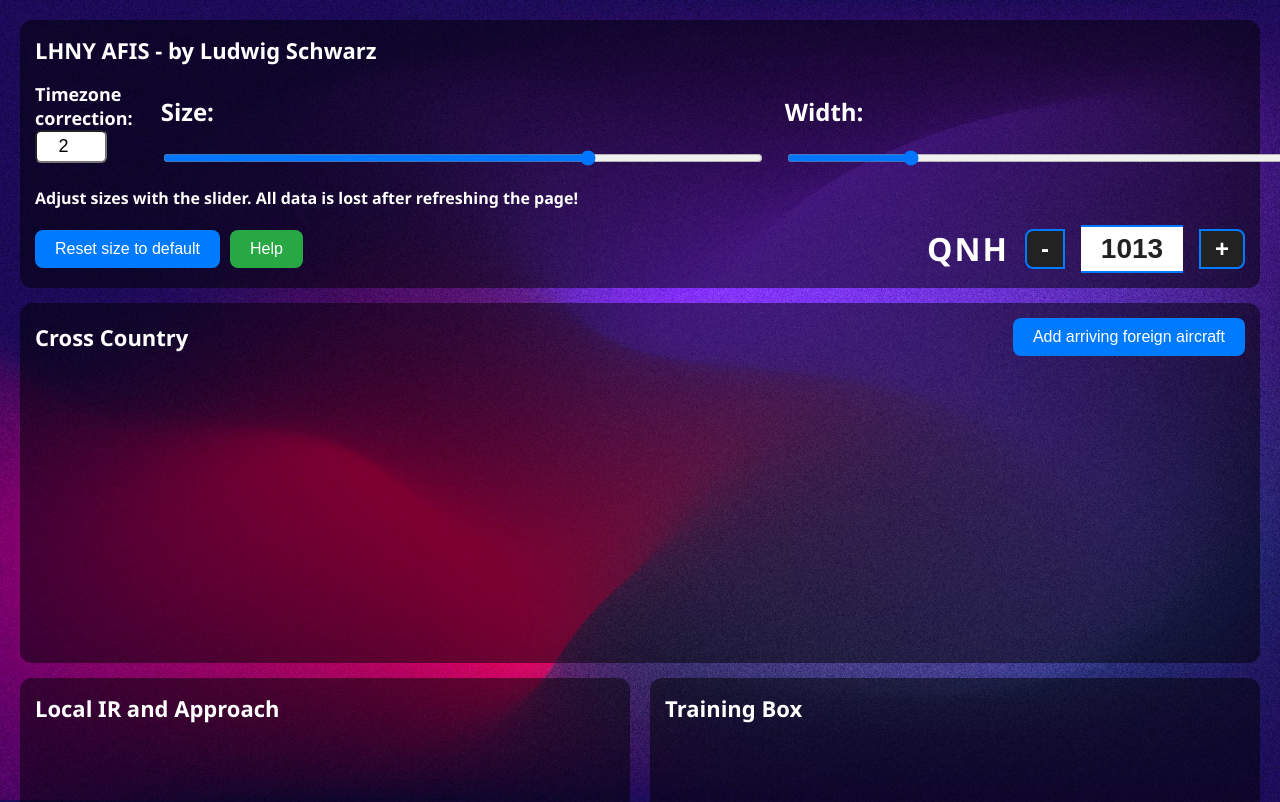
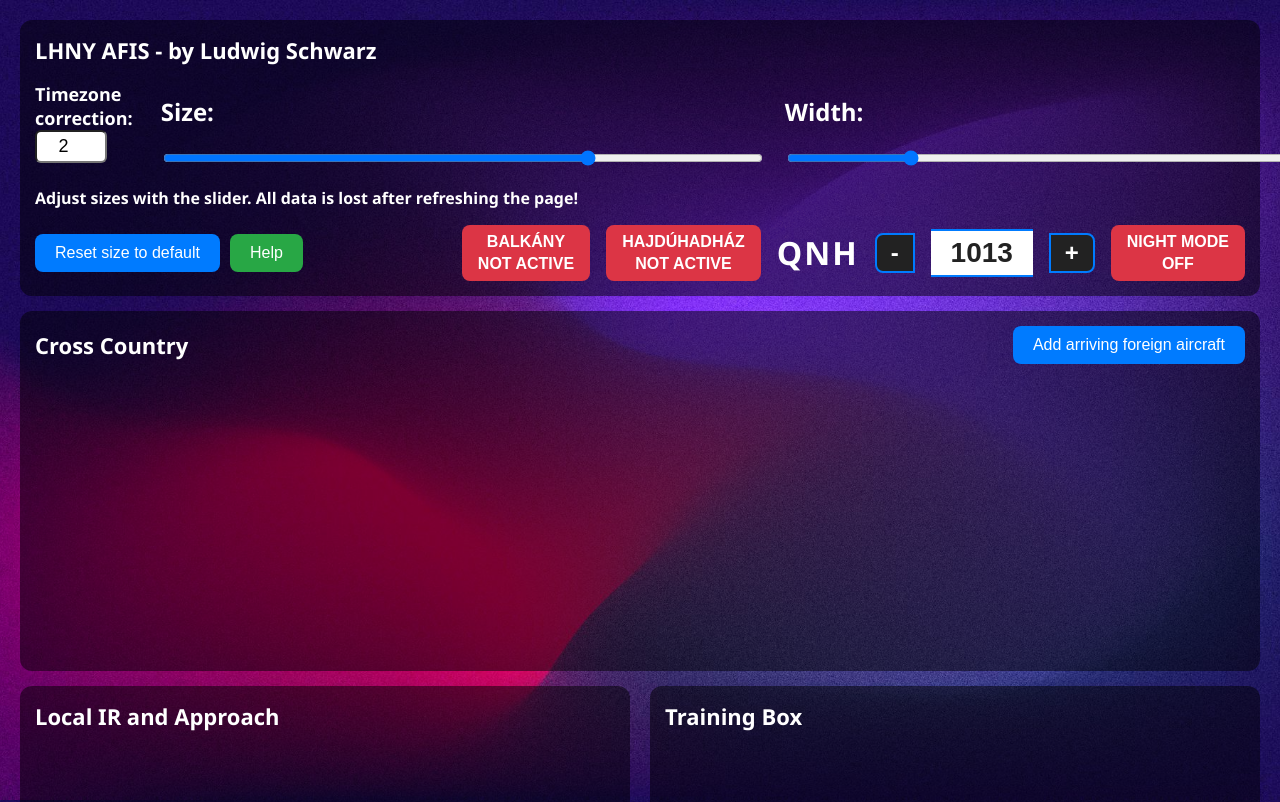
Before and after one commit to fepatrik/LHNY-AFIS, a Next.js app: page / in a window 1280 px wide. Shown: the top 802 px of the page. Built offline with nearby package versions, Linux system fonts and the light colour scheme.

Commit message:
Night Mode

```diff
--- a/components/AfisProgram.tsx
+++ b/components/AfisProgram.tsx
@@ -41,6 +41,11 @@ const AfisProgram = () => {
   const [foreignAircraftReg, setForeignAircraftReg] = useState("");
   const [foreignAircraftOnFreq, setForeignAircraftOnFreq] = useState(true);
   const [foreignAircrafts, setForeignAircrafts] = useState<Set<string>>(new Set());
+  const [balkanyActive, setBalkanyActive] = useState(false);
+  const [hajduhadhazActive, setHajduhadhazActive] = useState(false);
+  const [isNightMode, setIsNightMode] = useState(false);
+  const [edgeLights, setEdgeLights] = useState<{ [reg: string]: boolean }>({});
+  const [approachLights, setApproachLights] = useState<{ [reg: string]: boolean }>({});
 
   const openAddForeignAircraftModal = () => {
     setIsAddForeignAircraftModalOpen(true);
@@ -359,6 +364,12 @@ const moveToVisualFromHolding = (reg: string, squawk: string, crew: string) => {
   } else {
     addFlightLog(reg, takeoffTime, "", squawk, crew);
   }
+
+  // Initialize lights as ON when aircraft enters visual circuit in night mode
+  if (isNightMode) {
+    setEdgeLights(prev => ({ ...prev, [reg]: true }));
+    setApproachLights(prev => ({ ...prev, [reg]: true }));
+  }
 };
 
 const moveToTaxiingFromLocalIR = (reg: string) => {
@@ -424,6 +435,11 @@ const resetSizes = () => {
     setLocalIR(localIR.filter((r) => r !== reg));
     setVisualCircuit([...visualCircuit, reg]);
     // Do NOT delete localIRDetails here
+
+    if (isNightMode) {
+      setEdgeLights(prev => ({ ...prev, [reg]: true }));
+      setApproachLights(prev => ({ ...prev, [reg]: true }));
+    }
   };
 
 const addAircraftToApron = () => {
@@ -505,11 +521,21 @@ const moveToLocalIRFromCrossCountry = (reg: string) => {
       return copy;
     });
     setVisualCircuit([...visualCircuit, reg]);
+
+    if (isNightMode) {
+      setEdgeLights(prev => ({ ...prev, [reg]: true }));
+      setApproachLights(prev => ({ ...prev, [reg]: true }));
+    }
   };
 
   const moveToVisualFromCrossCountry = (reg: string) => {
     setCrossCountry(crossCountry.filter((r) => r !== reg));
     setVisualCircuit([...visualCircuit, reg]);
+
+    if (isNightMode) {
+      setEdgeLights(prev => ({ ...prev, [reg]: true }));
+      setApproachLights(prev => ({ ...prev, [reg]: true }));
+    }
   };
 
   // Helper to persist localIRDetails to the store and state
@@ -558,7 +584,7 @@ const moveToLocalIRFromCrossCountry = (reg: string) => {
     const idx = visualCircuit.indexOf(reg);
     if (idx < visualCircuit.length - 1) {
       const newVC = [...visualCircuit];
-      [newVC[idx + 1], newVC[idx]] = [newVC[idx + 1], newVC[idx]];
+      [newVC[idx + 1], newVC[idx]] = [newVC[idx], newVC[idx + 1]]; // A sorrend megcserélve
       setVisualCircuit(newVC);
     }
   };
@@ -712,6 +738,48 @@ const renderAircraft = (
             </button>
           </div>
 
+          {isNightMode && regs === visualCircuit && (
+            <div style={{ display: "flex", gap: "5px", marginBottom: "10px" }}>
+              <button
+                onClick={() => setEdgeLights(prev => ({
+                  ...prev,
+                  [reg]: !prev[reg]
+                }))}
+                style={{
+                  padding: `${4 * scale}px`,
+                  backgroundColor: edgeLights[reg] ? 'green' : 'red',
+                  color: 'white',
+                  borderRadius: '4px',
+                  border: 'none',
+                  cursor: 'pointer',
+                  fontWeight: 'bold',
+                  fontSize: `${12 * scale}px`,
+                  flex: 1
+                }}
+              >
+                Edge Light
+              </button>
+              <button
+                onClick={() => setApproachLights(prev => ({
+                  ...prev,
+                  [reg]: !prev[reg]
+                }))}
+                style={{
+                  padding: `${4 * scale}px`,
+                  backgroundColor: approachLights[reg] ? 'green' : 'red',
+                  color: 'white',
+                  borderRadius: '4px',
+                  border: 'none',
+                  cursor: 'pointer',
+                  fontWeight: 'bold',
+                  fontSize: `${12 * scale}px`,
+                  flex: 1
+                }}
+              >
+                Approach Light
+              </button>
+            </div>
+          )}
 
           {isCrossCountry && (
             <div style={{ marginBottom: `${10 * scale}px` }}>
@@ -760,7 +828,7 @@ const renderAircraft = (
         borderRadius: `${6 * scale}px`,
         color: "black",
         marginBottom: `${8 * scale}px`,
-        fontSize: `${16 * scale}px`, // Increased font size
+        fontSize: `${20 * scale}px`, // Increased font size
         width: `calc(100% - ${12 * scale}px)`, // Mindkét oldalra 6px margó
         marginLeft: `${6 * scale}px`,
         marginRight: `${6 * scale}px`,
@@ -785,9 +853,20 @@ const renderAircraft = (
               <input
                 type="text"
                 value={localIRDetails[reg]?.height || ""}
-                onChange={(e) => handleLocalIRChange(reg, 'height', e.target.value)}
+                onChange={(e) => handleLocalIRChange(reg, 'height', e.target.value.toUpperCase())}
                 placeholder="Additional remark"
-                style={{ padding: `${6 * scale}px`, borderRadius: `${6 * scale}px`, color: 'black', marginBottom: `${8 * scale}px`, fontSize: `${16 * scale}px` }}
+                style={{
+                  padding: `${6 * scale}px`,
+                  borderRadius: `${6 * scale}px`,
+                  color: 'black',
+                  marginBottom: `${8 * scale}px`,
+                  fontSize: `${20 * scale}px`,
+                  textTransform: 'uppercase'
+                }}
+                onInput={(e) => {
+                  const target = e.target as HTMLInputElement;
+                  target.value = target.value.toUpperCase();
+                }}
               />
               {/* MISAPP/HOLDING/OUTBOUND/ON FINAL/3 MILES button */}
               {["RNP Z", "RNP Y", "VOR", "BOR", "NDB", "VOR TEMPO", "NDB NCS"].includes(localIRDetails[reg]?.procedure) && (
@@ -989,8 +1068,52 @@ const getAircraftGroup = (reg: string) => {
         Help
       </button>
     </div>
-    {/* QNH right aligned */}
+    {/* QNH and Airspace section */}
     <div style={{ display: "flex", alignItems: "center", gap: "16px", marginLeft: "auto" }}>
+      {/* Balkány button */}
+      <button
+        style={{
+          padding: "8px 16px",
+          fontSize: "16px",
+          borderRadius: "8px",
+          border: "none",
+          background: balkanyActive ? "#28a745" : "#dc3545",
+          color: "white",
+          fontWeight: "bold",
+          cursor: "pointer",
+          display: "flex",
+          flexDirection: "column",
+          alignItems: "center",
+          minWidth: "120px"
+        }}
+        onClick={() => setBalkanyActive(!balkanyActive)}
+      >
+        <span style={{ marginBottom: "4px" }}>BALKÁNY</span>
+        <span>{balkanyActive ? "ACTIVE" : "NOT ACTIVE"}</span>
+      </button>
+
+      {/* Hajdúhadház button */}
+      <button
+        style={{
+          padding: "8px 16px",
+          fontSize: "16px",
+          borderRadius: "8px",
+          border: "none",
+          background: hajduhadhazActive ? "#28a745" : "#dc3545",
+          color: "white",
+          fontWeight: "bold",
+          cursor: "pointer",
+          display: "flex",
+          flexDirection: "column",
+          alignItems: "center",
+          minWidth: "120px"
+        }}
+        onClick={() => setHajduhadhazActive(!hajduhadhazActive)}
+      >
+        <span style={{ marginBottom: "4px" }}>HAJDÚHADHÁZ</span>
+        <span>{hajduhadhazActive ? "ACTIVE" : "NOT ACTIVE"}</span>
+      </button>
+
       <span style={{ fontWeight: "bold", fontSize: "32px", letterSpacing: "2px" }}>QNH</span>
       <button
         style={{
@@ -1050,6 +1173,26 @@ const getAircraftGroup = (reg: string) => {
         onClick={() => setQnh(q => Math.min(1100, Number(q) + 1))}
         tabIndex={-1}
       >+</button>
+      <button
+        style={{
+          padding: "8px 16px",
+          fontSize: "16px",
+          borderRadius: "8px",
+          border: "none",
+          background: isNightMode ? "#28a745" : "#dc3545",
+          color: "white",
+          fontWeight: "bold",
+          cursor: "pointer",
+          display: "flex",
+          flexDirection: "column",
+          alignItems: "center",
+          minWidth: "120px"
+        }}
+        onClick={() => setIsNightMode(!isNightMode)}
+      >
+        <span style={{ marginBottom: "4px" }}>NIGHT MODE</span>
+        <span>{isNightMode ? "ON" : "OFF"}</span>
+      </button>
     </div>
   </div>
 </Section>
@@ -1084,8 +1227,19 @@ const getAircraftGroup = (reg: string) => {
     false,
     (reg) => (
       <textarea
-        style={{ marginTop: `${8 * scale}px`, padding: `${6 * scale}px`, borderRadius: `${6 * scale}px`, color: "black", fontSize: `${16 * scale}px` }}
+        style={{
+          marginTop: `${8 * scale}px`,
+          padding: `${6 * scale}px`,
+          borderRadius: `${6 * scale}px`,
+          color: "black",
+          fontSize: `${20 * scale}px`,
+          textTransform: "uppercase" // Ez az új sor
+        }}
         placeholder="Proceeding to..."
+        onInput={(e) => {
+          const target = e.target as HTMLTextAreaElement;
+          target.value = target.value.toUpperCase();
+        }}
       />
     ),
     true
```
